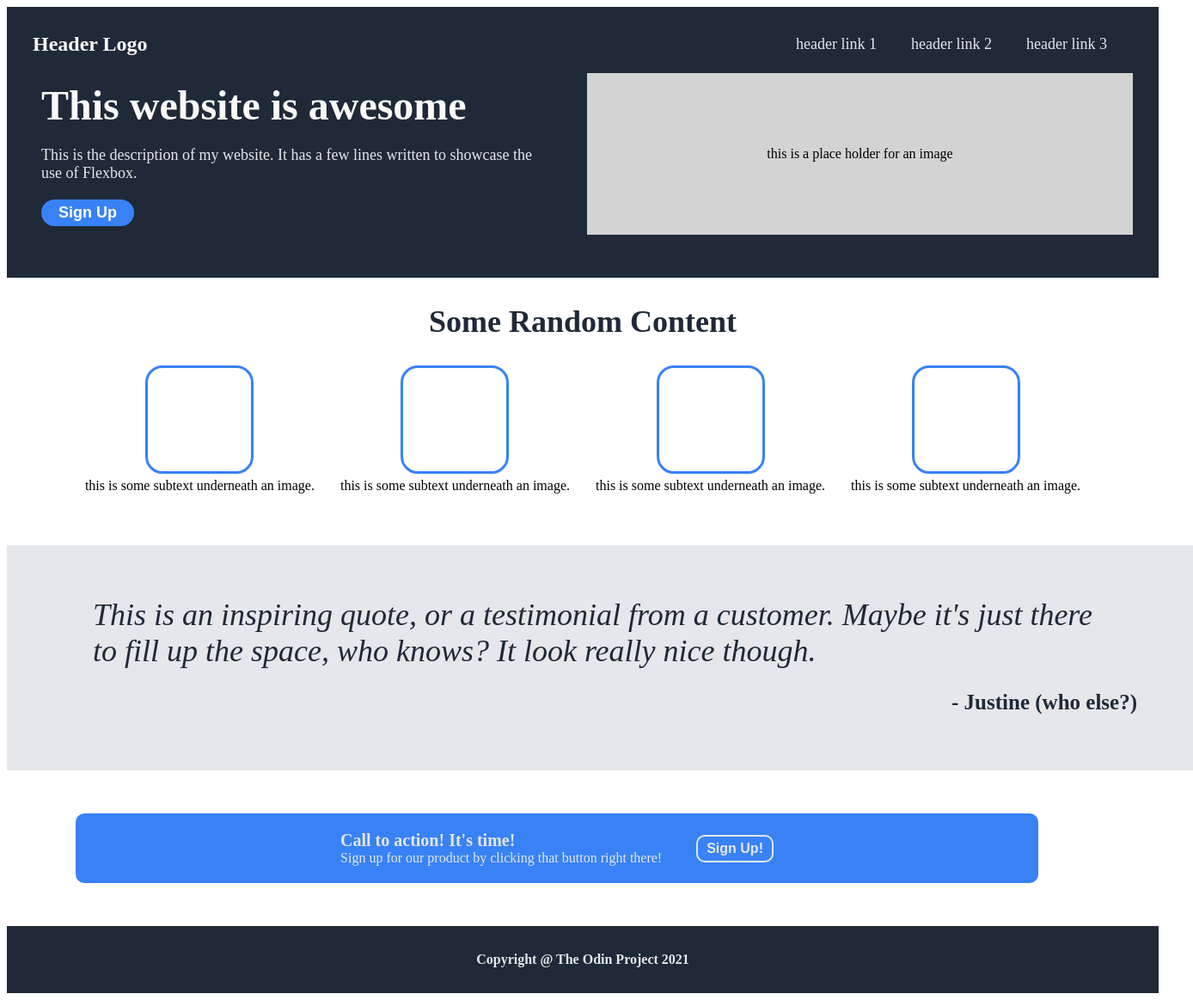
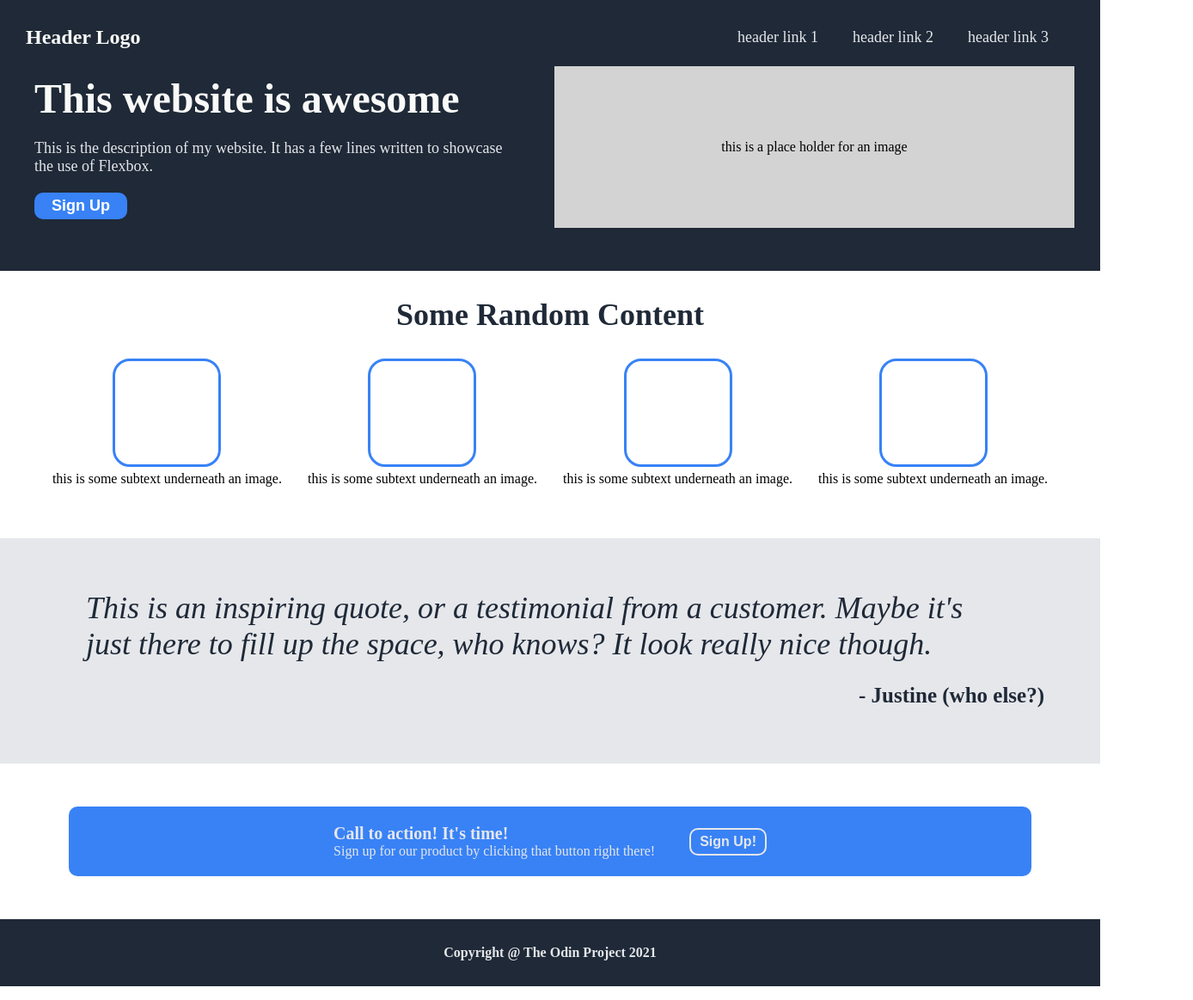
Before and after one commit to selftitledpunk/Landing_Page, a website: page index.html in a window 1280 px wide. Shown: the whole page at 86% size, 1388 px wide, since content can reach past the window. Drawn offline with Linux system fonts and the light colour scheme.

Commit message:
fix body margin issue

```diff
--- a/style.css
+++ b/style.css
@@ -1,15 +1,18 @@
+body {
+  margin: 0;
+}
+
 .page {
   display: flex;
   flex-direction: column;
-  width: 100vw;
 }
 
 .header {
   display: flex;
   flex-direction: column;
   background-color: #1f2937;
-  width: 100vw;
   padding: 30px;
+  margin: 0;
 }
 
 .top-header {
@@ -76,13 +79,12 @@ a,
   font-size: 18px;
   padding: 5px 20px;
   border: none;
-  border-radius: 20px;
+  border-radius: 10px;
 }
 
 .info {
   display: flex;
   flex-direction: column;
-  width: 100vw;
   margin: 30px 30px 60px 30px;
 }
 
@@ -129,7 +131,6 @@ a,
   display: flex;
   flex-direction: column;
   background-color: #e5e7eb;
-  width: 100vw;
   padding: 50px;
 }
 
@@ -194,7 +195,6 @@ a,
   justify-content: center;
   background-color: #1f2937;
   padding: 30px;
-  width: 100vw;
 }
 
 .footer-text {
```
